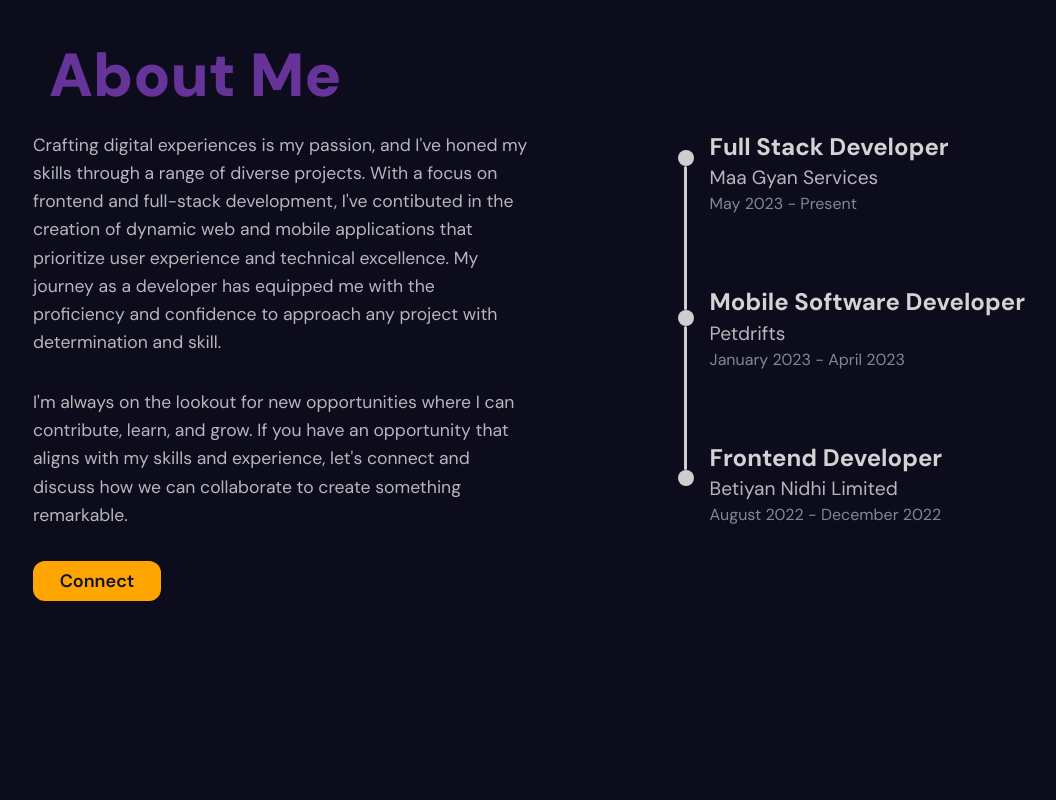
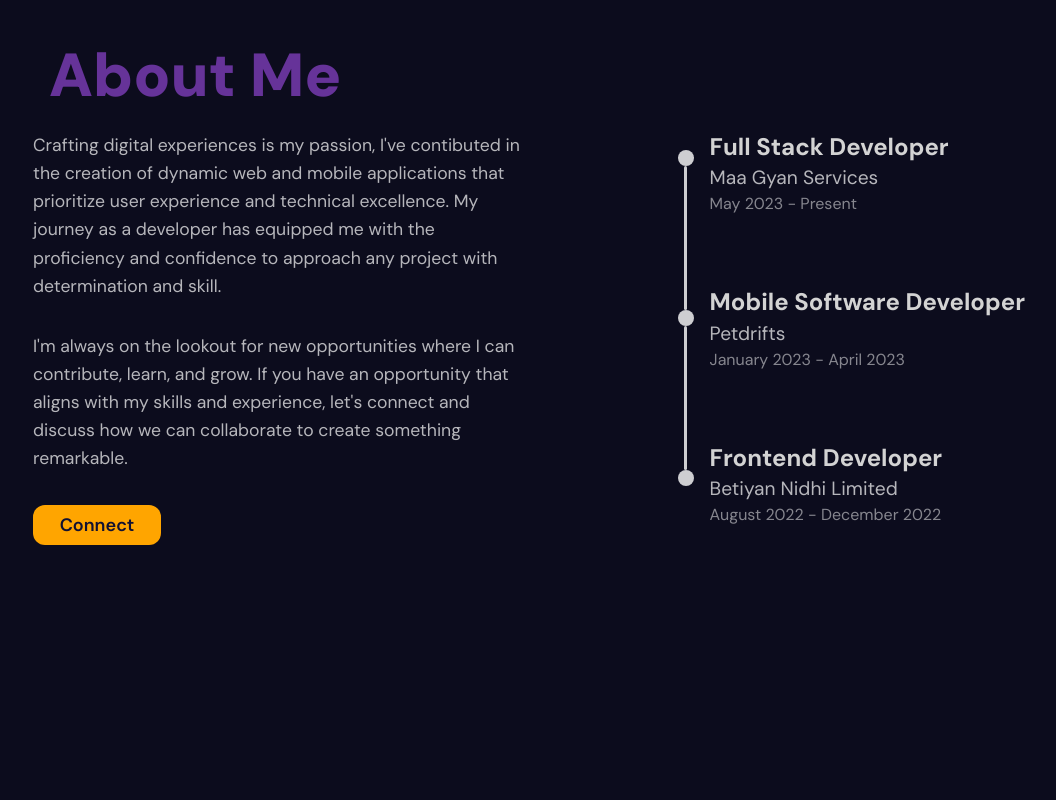
Before and after one commit to archiKumari/my_portfolio, a React (Create React App) app: page / in a window 1280 px wide. Shown: the part 860-1660 px from the top of the page, without its empty margins (111-1167 px from the left). Built offline with nearby package versions, Linux system fonts and the light colour scheme.

Commit message:
Minor modifications for mobile view

```diff
--- a/src/App.scss
+++ b/src/App.scss
@@ -11,9 +11,6 @@ html {
   scroll-snap-type: y mandatory;
   scroll-behavior: smooth;
 }
-
-/* light blue : rgb(125,175,255),rgb(173,216,230)
-dark blue : rgb(4,9,97)  */
 
 body {
   background-color: rgb(12, 12, 29);
--- a/src/Components/AboutSection/AboutSection.jsx
+++ b/src/Components/AboutSection/AboutSection.jsx
@@ -30,7 +30,7 @@ const AboutSection = () => {
   return (
     <div className="about-container">
       <h2 variants={variants}>About Me</h2>
-      <div className="wrapper" >
+      <div className="wrapper">
         <motion.div
           className="left-container"
           variants={variants}
@@ -38,13 +38,11 @@ const AboutSection = () => {
           whileInView="animate"
         >
           <p>
-            Crafting digital experiences is my passion, and I've honed my skills
-            through a range of diverse projects. With a focus on frontend and
-            full-stack development, I've contibuted in the creation of dynamic
-            web and mobile applications that prioritize user experience and
-            technical excellence. My journey as a developer has equipped me with
-            the proficiency and confidence to approach any project with
-            determination and skill.
+            Crafting digital experiences is my passion, I've contibuted in the
+            creation of dynamic web and mobile applications that prioritize user
+            experience and technical excellence. My journey as a developer has
+            equipped me with the proficiency and confidence to approach any
+            project with determination and skill.
           </p>
           <p>
             I'm always on the lookout for new opportunities where I can
@@ -56,7 +54,12 @@ const AboutSection = () => {
             Connect
           </button>
         </motion.div>
-        <motion.div className="right-container" variants={variants} initial="right" whileInView="animate">
+        <motion.div
+          className="right-container"
+          variants={variants}
+          initial="right"
+          whileInView="animate"
+        >
           <div className="design">
             <div className="circle" />
             <div className="line" />
--- a/src/Components/NavBar/NavBar.scss
+++ b/src/Components/NavBar/NavBar.scss
@@ -19,6 +19,7 @@
     @include mobile {
       justify-content: flex-end;
       margin-top: 5px;
+      height: 30px;
     }
 
     @include tablet {
--- a/src/Components/PortfolioSection/PortfolioSection.scss
+++ b/src/Components/PortfolioSection/PortfolioSection.scss
@@ -20,7 +20,7 @@
     }
 
     @include mobile {
-      padding-top: 60px;
+      padding-top: 50px;
       font-size: 20px;
     }
 
@@ -39,7 +39,6 @@
     align-items: center;
     width: 100%;
     height: 100%;
-    overflow: scroll;
 
     @include tablet {
       justify-content: flex-end;
@@ -77,10 +76,12 @@
         @include tablet {
           height: 50%;
           transform: none !important;
+          margin-top: 20px;
         }
 
         @include mobile {
-          height: 50%;
+          max-height: 40%;
+          margin-top: 20px;
           transform: none !important;
         }
 
--- a/src/Components/SideBar/SideBar.scss
+++ b/src/Components/SideBar/SideBar.scss
@@ -1,15 +1,8 @@
 @import "../../App.scss";
 
 :root {
-  --clip-path-position: circle(30px at 50px 50px);
-  --clip-path-position-opened: circle(1200px at 50px 50px);
-}
-
-@include mobile {
-  :root {
-    --clip-path-position: circle(20px at calc(100% - 20px) 20px);
-    --clip-path-position-opened: circle(1200px at calc(100% - 20px) 20px);
-  }
+  --clip-path-position: circle(10px at 10px 10px);
+  --clip-path-position-opened: circle(1200px at 10px 10px);
 }
 
 .sidebar {
--- a/src/Components/SkillsSection/SkillsSection.scss
+++ b/src/Components/SkillsSection/SkillsSection.scss
@@ -34,7 +34,7 @@
     }
 
     @include mobile {
-      font-size: 3rem;
+      font-size: 2.5rem;
     }
   }
 
--- a/src/DataFiles/ProjectData.js
+++ b/src/DataFiles/ProjectData.js
@@ -31,7 +31,7 @@ const projectData = [
     type: "Terminal Game",
     description:
       "This application is my rendition of the classic Snake game, developed entirely in Haskell and designed to run seamlessly in the terminal environment. Leveraging the power of various Haskell libraries, this project showcases the versatility and expressiveness of functional programming paradigms. With sleek visuals, smooth gameplay, and robust testing, this offers a captivating experience for enthusiasts of both retro gaming and functional programming.",
-    skills: ["Haskell", "Terminal Game", "Bricks", "Vty", "Lens"],
+    skills: ["Haskell", "Terminal Game", "Bricks"],
     category: "terminal",
     imagePath: image3,
     buttonText: "View Project",
```
